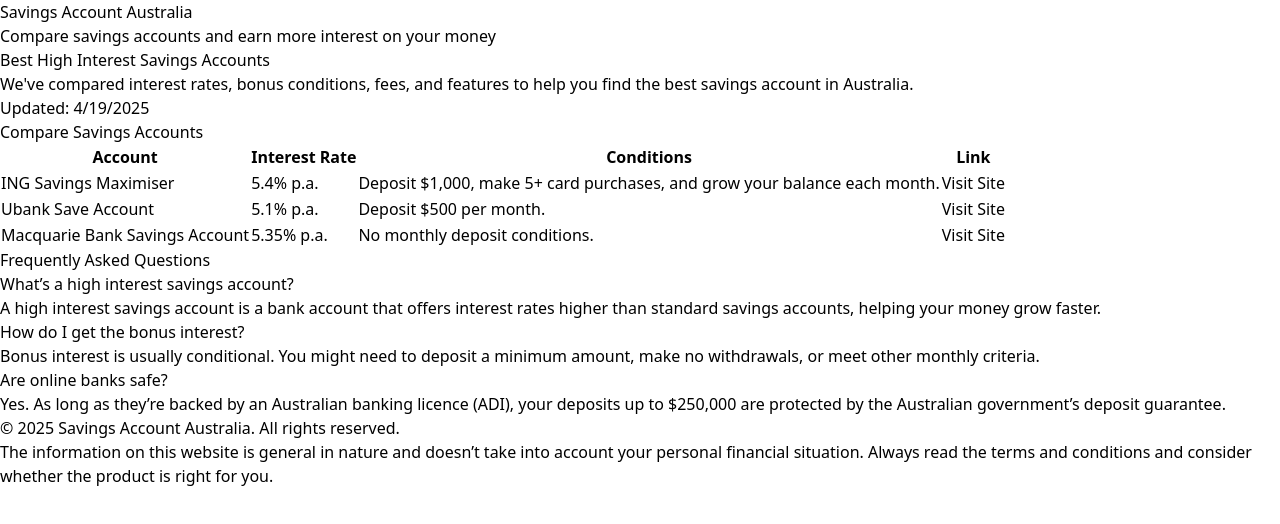
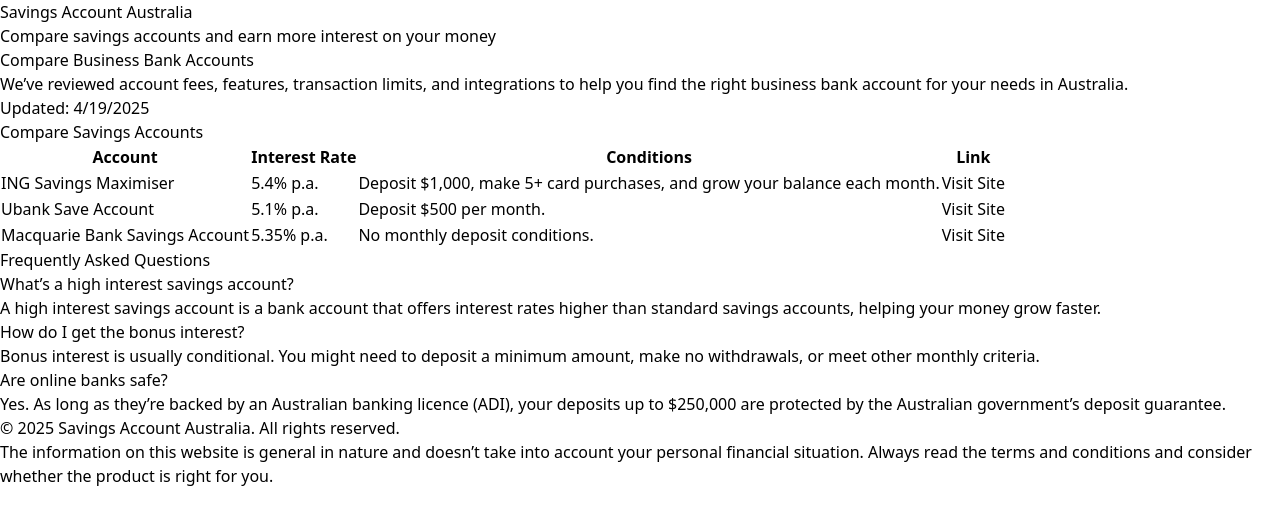
Before and after one commit to megambeast/fincompare, a React (Vite) app: page / in a window 1280 px wide. Shown: the top 524 px of the page. Built offline with nearby package versions, Linux system fonts and the light colour scheme.

Commit message:
Update HeroSection.jsx

```diff
--- a/src/components/HeroSection.jsx
+++ b/src/components/HeroSection.jsx
@@ -4,9 +4,9 @@
   return (
     <section className="bg-[#f0f4f8] py-10 px-6">
       <div className="max-w-4xl mx-auto text-center">
-        <h2 className="text-3xl font-bold mb-4 text-[#1a365d]">Best High Interest Savings Accounts</h2>
+        <h2 className="text-3xl font-bold mb-4 text-[#1a365d]">Compare Business Bank Accounts</h2>
         <p className="text-gray-700 text-lg mb-4">
-          We've compared interest rates, bonus conditions, fees, and features to help you find the best savings account in Australia.
+          We’ve reviewed account fees, features, transaction limits, and integrations to help you find the right business bank account for your needs in Australia.
         </p>
         <p className="text-sm text-gray-500">Updated: {new Date().toLocaleDateString()}</p>
       </div>
```
